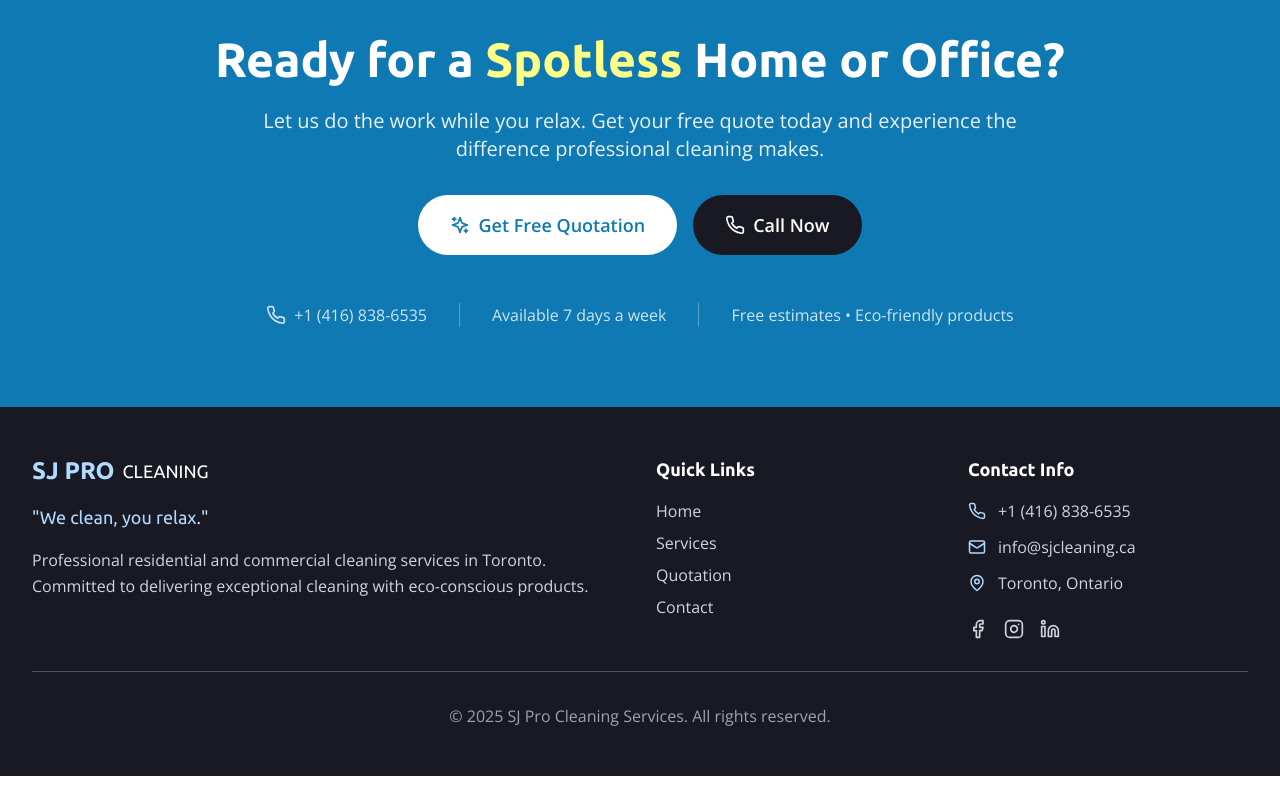
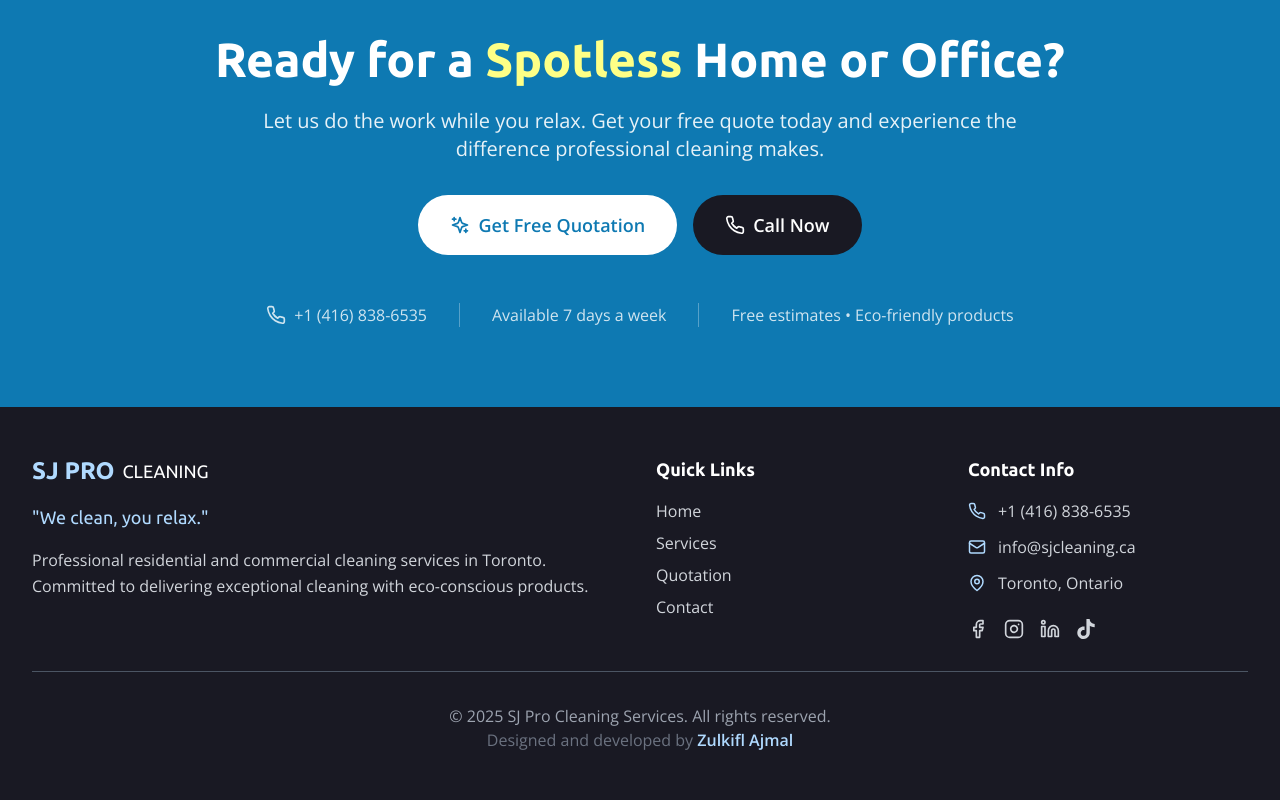
Before and after one commit to zulkifl17/sjcleaning-bolt, a React (Vite) app: page / in a window 1280 px wide. Shown: the part 6498-7298 px from the top of the page. Before the commit the page ends 7274 px from the top, so only its background shows below. Built offline with nearby package versions, Linux system fonts and the light colour scheme.

Commit message:
Add TikTok link and update social media links in Footer component

```diff
--- a/package.json
+++ b/package.json
@@ -15,6 +15,7 @@
     "react": "^18.3.1",
     "react-dom": "^18.3.1",
     "react-helmet-async": "^2.0.5",
+    "react-icons": "^5.5.0",
     "react-router-dom": "^7.8.2"
   },
   "devDependencies": {
--- a/src/components/Footer.tsx
+++ b/src/components/Footer.tsx
@@ -1,6 +1,7 @@
 import React from 'react';
 import { Link } from 'react-router-dom';
 import { Phone, Mail, MapPin, Facebook, Instagram, Linkedin } from 'lucide-react';
+import { SiTiktok } from 'react-icons/si';
 
 const Footer: React.FC = () => {
   return (
@@ -94,22 +95,40 @@ const Footer: React.FC = () => {
             {/* Social Links */}
             <div className="flex space-x-4 mt-6">
               <a
-                href="#"
+                href="https://www.facebook.com/share/1Awo55YMGj/?mibextid=wwXIfr"
+                target="_blank"
+                rel="noopener noreferrer"
                 className="text-gray-300 hover:text-lightBlue transition-colors duration-200 hover:scale-110 transform"
+                aria-label="Facebook"
               >
                 <Facebook size={20} />
               </a>
               <a
-                href="#"
+                href="https://www.instagram.com/sj_cleaning_srvices/profilecard/?igsh=YTVnOWt0eDZqemx6"
+                target="_blank"
+                rel="noopener noreferrer"
                 className="text-gray-300 hover:text-lightBlue transition-colors duration-200 hover:scale-110 transform"
+                aria-label="Instagram"
               >
                 <Instagram size={20} />
               </a>
               <a
-                href="#"
+                href="https://www.linkedin.com/in/sj-cleaning-services-599a1137a?utm_source=share&utm_campaign=share_via&utm_content=profile&utm_medium=ios_app"
+                target="_blank"
+                rel="noopener noreferrer"
                 className="text-gray-300 hover:text-lightBlue transition-colors duration-200 hover:scale-110 transform"
+                aria-label="LinkedIn"
               >
                 <Linkedin size={20} />
+              </a>
+              <a
+                href="https://www.tiktok.com/@sj.cleaning27?_t=ZS-8z4qADzJzCT&_r=1"
+                target="_blank"
+                rel="noopener noreferrer"
+                className="text-gray-300 hover:text-lightBlue transition-colors duration-200 hover:scale-110 transform"
+                aria-label="TikTok"
+              >
+                <SiTiktok size={20} />
               </a>
             </div>
           </div>
@@ -117,7 +136,9 @@ const Footer: React.FC = () => {
 
         <div className="border-t border-gray-600 mt-8 pt-8 text-center">
           <p className="text-gray-400 font-openSans">
-            © 2025 SJ Pro Cleaning Services. All rights reserved.
+            © 2025 SJ Pro Cleaning Services. All rights reserved.<br />
+            <span className="text-gray-500">Designed and developed by </span>
+            <a href="https://zulkifl.tech" target="_blank" rel="noopener noreferrer" className="text-lightBlue hover:underline font-semibold">Zulkifl Ajmal</a>
           </p>
         </div>
       </div>
```
Also changed, not shown: 1 other file (tests, documents, lock files or other folders).
